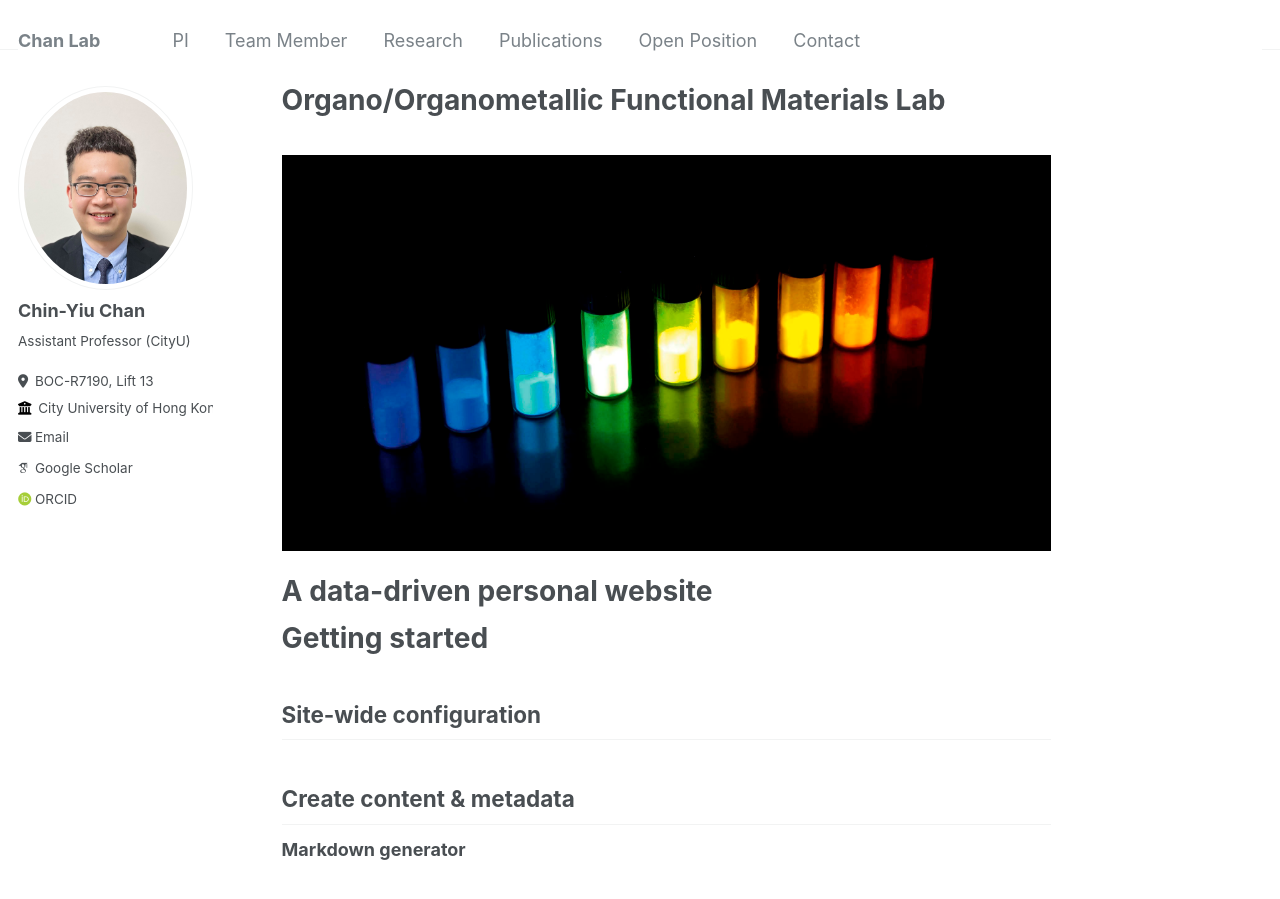
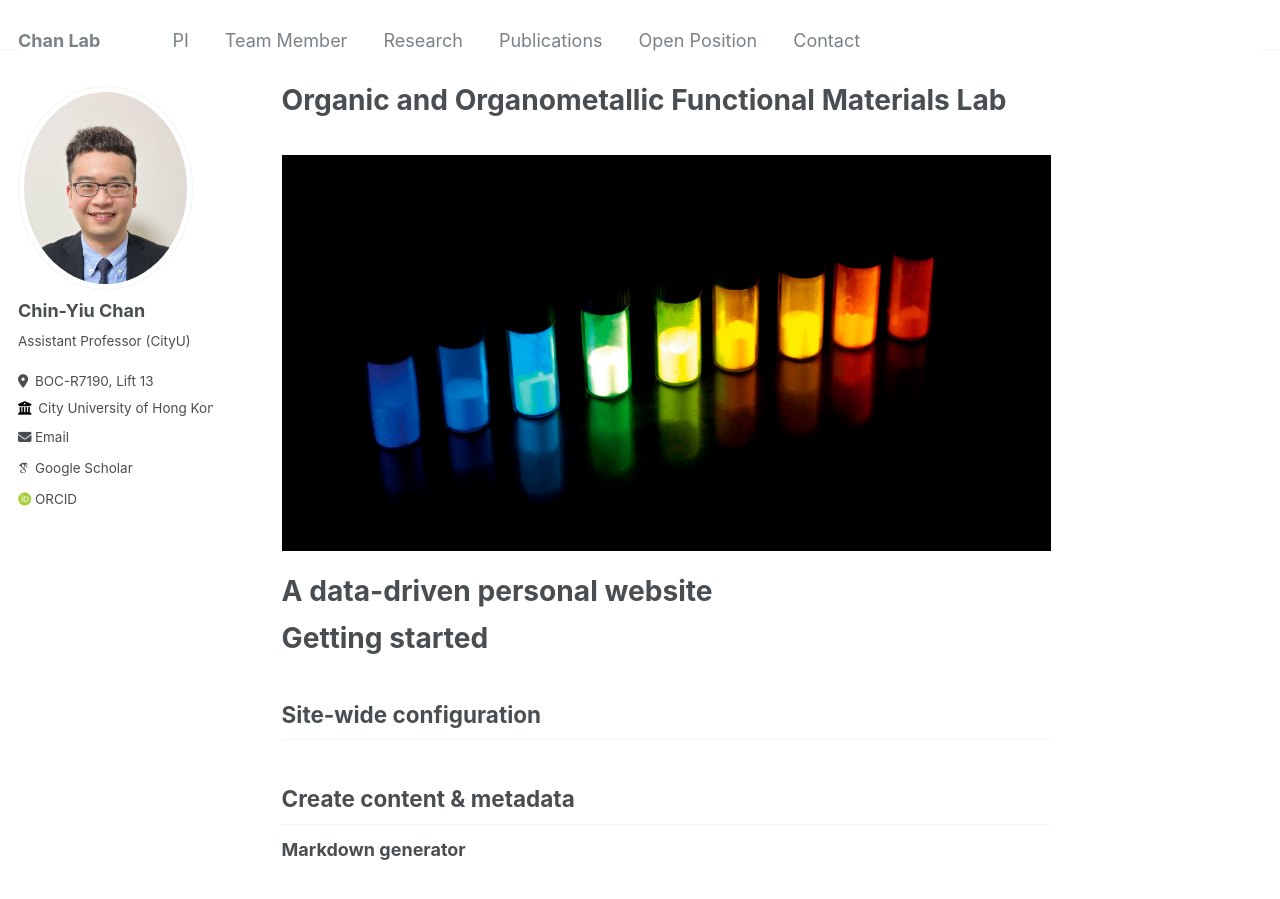
Before and after one commit to cychan-chem/chinychan.github.io, a Jekyll site: the page built from _pages/about.md, in a window 1280 px wide and 900 px high. Built offline with Jekyll 4.4.1, drawn with Linux system fonts in a browser that asks for light colours; some web fonts are replaced.

Commit message:
Update about.md

```diff
--- a/_pages/about.md
+++ b/_pages/about.md
@@ -1,6 +1,6 @@
 ---
 permalink: /
-title: "Organo/Organometallic Functional Materials Lab"
+title: "Organic and Organometallic Functional Materials Lab"
 author_profile: true
 redirect_from:
   - /about/
```
